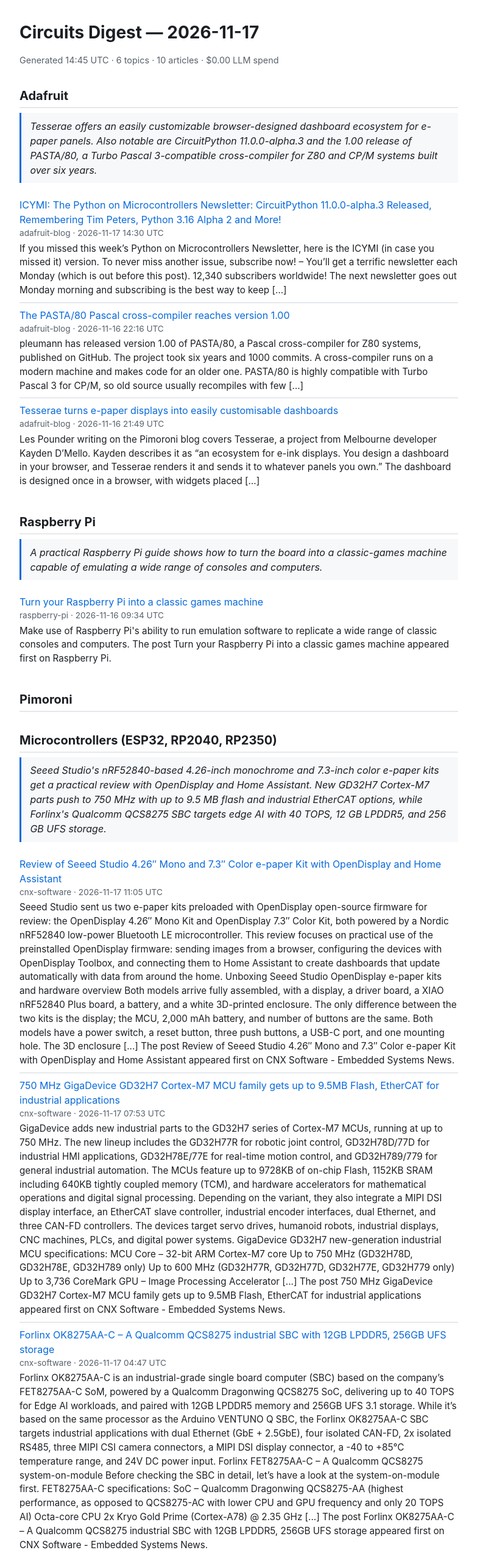
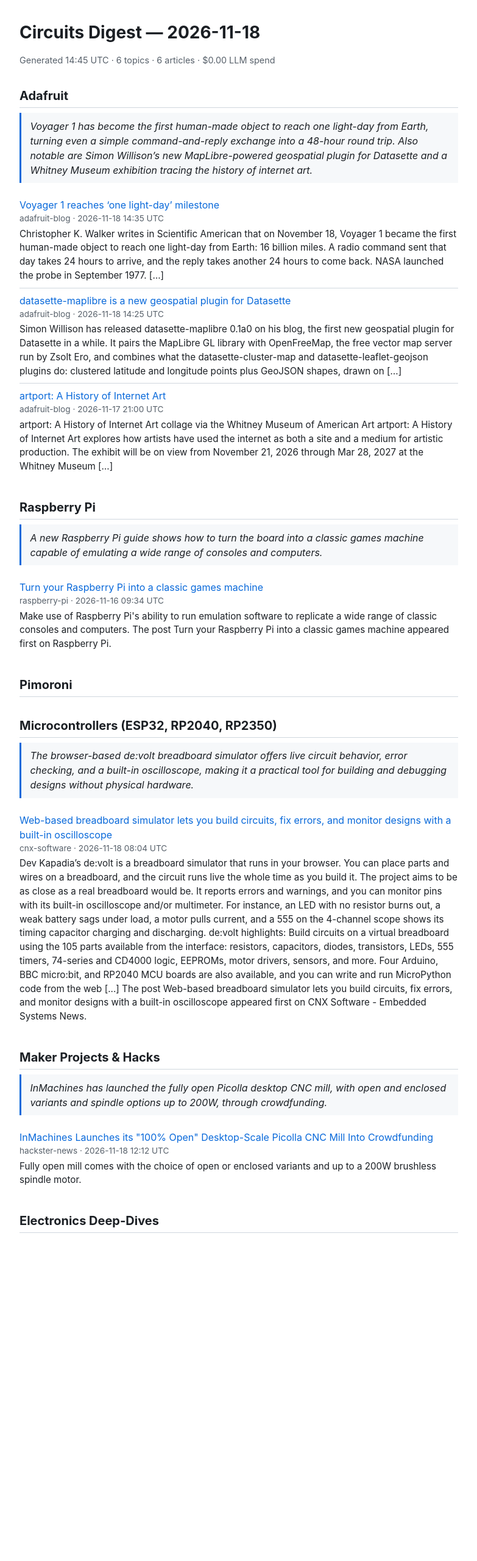
Before and after one commit to spencerbk/circuits-digest-site, a plain HTML site: page docs/index.html in a window 1280 px wide. Shown: the top 2560 px of the page at 61% size, without its empty margins (248-1031 px from the left). After the commit the page ends 2094 px from the top, so only its background shows below. Drawn offline with Linux system fonts and the light colour scheme.

Commit message:
Update Circuits Digest digest (2026-11-18T14:45:06.910140+00:00)

```diff
--- a/docs/feed.xml
+++ b/docs/feed.xml
@@ -5,8 +5,48 @@
     <link>https://spencerbk.github.io/circuits-digest-site/feed.xml</link>
     <description>Daily Circuits Digest feed</description>
     <language>en-us</language>
-    <lastBuildDate>Tue, 17 Nov 2026 14:45:09 +0000</lastBuildDate>
+    <lastBuildDate>Wed, 18 Nov 2026 14:45:06 +0000</lastBuildDate>
     <generator>news-digest/0.1.0</generator>
+    <item>
+      <title>Voyager 1 reaches ‘one light-day’ milestone</title>
+      <link>https://blog.adafruit.com/2026/11/18/voyager-1-reaches-one-light-day-milestone/</link>
+      <description>Christopher K. Walker writes in Scientific American that on November 18, Voyager 1 became the first human-made object to reach one light-day from Earth: 16 billion miles. A radio command sent that day takes 24 hours to arrive, and the reply takes another 24 hours to come back. NASA launched the probe in September 1977. […]</description>
+      <category>adafruit-blog</category>
+      <guid isPermaLink="false">circuits-46de2b4950c1cd61</guid>
+      <pubDate>Wed, 18 Nov 2026 14:35:31 +0000</pubDate>
+    </item>
+    <item>
+      <title>datasette-maplibre is a new geospatial plugin for Datasette</title>
+      <link>https://blog.adafruit.com/2026/11/18/datasette-maplibre-is-a-new-geospatial-plugin-for-datasette/</link>
+      <description>Simon Willison has released datasette-maplibre 0.1a0 on his blog, the first new geospatial plugin for Datasette in a while. It pairs the MapLibre GL library with OpenFreeMap, the free vector map server run by Zsolt Ero, and combines what the datasette-cluster-map and datasette-leaflet-geojson plugins do: clustered latitude and longitude points plus GeoJSON shapes, drawn on […]</description>
+      <category>adafruit-blog</category>
+      <guid isPermaLink="false">circuits-c2adc21d035fb3a5</guid>
+      <pubDate>Wed, 18 Nov 2026 14:25:36 +0000</pubDate>
+    </item>
+    <item>
+      <title>InMachines Launches its "100% Open" Desktop-Scale Picolla CNC Mill Into Crowdfunding</title>
+      <link>https://www.hackster.io/news/inmachines-launches-its-100-open-desktop-scale-picolla-cnc-mill-into-crowdfunding-f19ab8a74d76</link>
+      <description>Fully open mill comes with the choice of open or enclosed variants and up to a 200W brushless spindle motor.</description>
+      <category>hackster-news</category>
+      <guid isPermaLink="false">circuits-8dfbfba29b78646e</guid>
+      <pubDate>Wed, 18 Nov 2026 12:12:48 +0000</pubDate>
+    </item>
+    <item>
+      <title>Web-based breadboard simulator lets you build circuits, fix errors, and monitor designs with a built-in oscilloscope</title>
+      <link>https://www.cnx-software.com/2026/11/18/web-based-breadboard-simulator-lets-you-build-circuits-fix-errors-and-monitor-designs-with-a-built-in-oscilloscope/</link>
+      <description>Dev Kapadia’s de:volt is a breadboard simulator that runs in your browser. You can place parts and wires on a breadboard, and the circuit runs live the whole time as you build it. The project aims to be as close as a real breadboard would be. It reports errors and warnings, and you can monitor pins with its built-in oscilloscope and/or multimeter. For instance, an LED with no resistor burns out, a weak battery sags under load, a motor pulls current, and a 555 on the 4-channel scope shows its timing capacitor charging and discharging. de:volt highlights: Build circuits on a virtual breadboard using the 105 parts available from the interface: resistors, capacitors, diodes, transistors, LEDs, 555 timers, 74-series and CD4000 logic, EEPROMs, motor drivers, sensors, and more. Four Arduino, BBC micro:bit, and RP2040 MCU boards are also available, and you can write and run MicroPython code from the web [...] The post Web-based breadboard simulator lets you build circuits, fix errors, and monitor designs with a built-in oscilloscope appeared first on CNX Software - Embedded Systems News.</description>
+      <category>cnx-software</category>
+      <guid isPermaLink="false">circuits-91d697f43dafc6f2</guid>
+      <pubDate>Wed, 18 Nov 2026 08:04:17 +0000</pubDate>
+    </item>
+    <item>
+      <title>artport: A History of Internet Art</title>
+      <link>https://blog.adafruit.com/2026/11/17/artport-a-history-of-internet-art/</link>
+      <description>artport: A History of Internet Art collage via the Whitney Museum of American Art artport: A History of Internet Art explores how artists have used the internet as both a site and a medium for artistic production. The exhibit will be on view from November 21, 2026 through Mar 28, 2027 at the Whitney Museum […]</description>
+      <category>adafruit-blog</category>
+      <guid isPermaLink="false">circuits-c4edc632f234b794</guid>
+      <pubDate>Tue, 17 Nov 2026 21:00:24 +0000</pubDate>
+    </item>
     <item>
       <title>ICYMI: The Python on Microcontrollers Newsletter: CircuitPython 11.0.0-alpha.3 Released, Remembering Tim Peters, Python 3.16 Alpha 2 and More!</title>
       <link>https://blog.adafruit.com/2026/11/17/icymi-the-python-on-microcontrollers-newsletter-circuitpython-11-0-0-alpha-3-released-remembering-tim-peters-python-3-16-alpha-2-and-more/</link>
@@ -767,45 +807,5 @@
       <guid isPermaLink="false">circuits-7b369ef0907a47c9</guid>
       <pubDate>Fri, 06 Nov 2026 03:59:30 +0000</pubDate>
     </item>
-    <item>
-      <title>Seeed Studio Breaks New Ground with Its First XIAO Development Board to Feature an STMicro STM32</title>
-      <link>https://www.hackster.io/news/seeed-studio-breaks-new-ground-with-its-first-xiao-development-board-to-feature-an-stmicro-stm32-2ca76ae40a44</link>
-      <description>The STM32C5 includes a 144MHz STM32C5A3CG, 16MB of external flash, twin CAN FD buses, and a heatable IMU.</description>
-      <category>hackster-news</category>
-      <guid isPermaLink="false">circuits-34b627dbc6917717</guid>
-      <pubDate>Thu, 05 Nov 2026 14:24:31 +0000</pubDate>
-    </item>
-    <item>
-      <title>MariaDB enhances agent development for its next-gen database platform</title>
-      <link>https://blog.adafruit.com/2026/11/05/mariadb-enhances-agent-development-for-its-next-gen-database-platform/</link>
-      <description>MariaDB has added four AI agent features to Enterprise Platform 2027, as reported by InfoWorld. They are AI Retrieval, AI Plugins, Agent Memory, and Semantic Cache. AI Retrieval lets agents pull from enterprise documents and live operational data through one managed service, and turns plain-language questions into read-only SQL queries. AI Plugins teach coding agents […]</description>
-      <category>adafruit-blog</category>
-      <guid isPermaLink="false">circuits-6ba5b23942bddc05</guid>
-      <pubDate>Thu, 05 Nov 2026 14:00:41 +0000</pubDate>
-    </item>
-    <item>
-      <title>Pine Cone LED Lantern</title>
-      <link>https://blog.adafruit.com/2026/11/05/pine-cone-led-lantern/</link>
-      <description>Every week we’ll 3D print designs from the community and showcase slicer settings, use cases and of course, Time-lapses! This Week: Pine Cone LED Lantern By Animaag makerworld.com/en/models/3496033-kabi-the-pine-cone-led-lantern Bambu X1C PolyMaker PLA 6hr 9mins X:173 Y:119 Z:105mm .2mm layer / .4mm Nozzle 10% Infill / 1mm Retraction 200C / 60C 129g 230mm/s Every Thursday is […]</description>
-      <category>adafruit-blog</category>
-      <guid isPermaLink="false">circuits-6e09609ca7a0f6a9</guid>
-      <pubDate>Thu, 05 Nov 2026 14:00:39 +0000</pubDate>
-    </item>
-    <item>
-      <title>Flexi Penguin – Articulated Christmas Edition with Santa Hat #3DThursday #3DPrinting</title>
-      <link>https://blog.adafruit.com/2026/11/05/flexi-penguin-articulated-christmas-edition-with-santa-hat-3dthursday-3dprinting/</link>
-      <description>michelem shares: A holiday-themed flexi penguin with a wiggle motion and a Santa hat. Fidget toy, tree ornament, keychain, or fridge magnet. Print-in-place, no supports. Christmas hat version included. Rear slot fits 3×1mm magnets. Suited to multi-color printing. Two files: AMS Multicolor (~4.9h, 1 plate) and No-AMS Single-Color (~25 min, 1 plate). Christmas + flexi […]</description>
-      <category>adafruit-blog</category>
-      <guid isPermaLink="false">circuits-b7a6ef07465e4006</guid>
-      <pubDate>Thu, 05 Nov 2026 13:00:12 +0000</pubDate>
-    </item>
-    <item>
-      <title>Finger Joint Cutter Uses a Jigsaw Blade, But Not As We Know It</title>
-      <link>https://hackaday.com/2026/11/05/finger-joint-cutter-uses-a-jigsaw-blade-but-not-as-we-know-it/</link>
-      <description>Around these parts, finger joints (or box joints) are usually the product of laser cutting. [bluesyann] shows us a method of using a stationary jigsaw, a custom blade, and 3D-printed …read more</description>
-      <category>hackaday</category>
-      <guid isPermaLink="false">circuits-f7055af298f93a13</guid>
-      <pubDate>Thu, 05 Nov 2026 12:00:32 +0000</pubDate>
-    </item>
   </channel>
 </rss>
--- a/docs/index.html
+++ b/docs/index.html
@@ -3,7 +3,7 @@
 <head>
 <meta charset="utf-8">
 <meta name="viewport" content="width=device-width, initial-scale=1">
-<title>Circuits Digest — 2026-11-17</title>
+<title>Circuits Digest — 2026-11-18</title>
 <style>:root {
   color-scheme: light dark;
   --fg: #1b1f24;
@@ -65,29 +65,29 @@ a:focus { outline: 2px solid var(--accent); outline-offset: 2px; }</style>
 </head>
 <body>
 <main>
-<h1>Circuits Digest — 2026-11-17</h1>
-<p class="meta">Generated 14:45 UTC · 6 topics · 10 articles · $0.00 LLM spend</p>
+<h1>Circuits Digest — 2026-11-18</h1>
+<p class="meta">Generated 14:45 UTC · 6 topics · 6 articles · $0.00 LLM spend</p>
 <h2>Adafruit</h2>
-<p class="topic-summary">Tesserae offers an easily customizable browser-designed dashboard ecosystem for e-paper panels. Also notable are CircuitPython 11.0.0-alpha.3 and the 1.00 release of PASTA/80, a Turbo Pascal 3-compatible cross-compiler for Z80 and CP/M systems built over six years.</p>
+<p class="topic-summary">Voyager 1 has become the first human-made object to reach one light-day from Earth, turning even a simple command-and-reply exchange into a 48-hour round trip. Also notable are Simon Willison’s new MapLibre-powered geospatial plugin for Datasette and a Whitney Museum exhibition tracing the history of internet art.</p>
 <ul class="articles">
 <li>
-<a href="https://blog.adafruit.com/2026/11/17/icymi-the-python-on-microcontrollers-newsletter-circuitpython-11-0-0-alpha-3-released-remembering-tim-peters-python-3-16-alpha-2-and-more/" target="_blank" rel="noopener noreferrer">ICYMI: The Python on Microcontrollers Newsletter: CircuitPython 11.0.0-alpha.3 Released, Remembering Tim Peters, Python 3.16 Alpha 2 and More!</a>
-<div class="article-meta">adafruit-blog · 2026-11-17 14:30 UTC</div>
-<p class="article-blurb">If you missed this week’s Python on Microcontrollers Newsletter, here is the ICYMI (in case you missed it) version. To never miss another issue, subscribe now! – You’ll get a terrific newsletter each Monday (which is out before this post). 12,340 subscribers worldwide! The next newsletter goes out Monday morning and subscribing is the best way to keep […]</p>
+<a href="https://blog.adafruit.com/2026/11/18/voyager-1-reaches-one-light-day-milestone/" target="_blank" rel="noopener noreferrer">Voyager 1 reaches ‘one light-day’ milestone</a>
+<div class="article-meta">adafruit-blog · 2026-11-18 14:35 UTC</div>
+<p class="article-blurb">Christopher K. Walker writes in Scientific American that on November 18, Voyager 1 became the first human-made object to reach one light-day from Earth: 16 billion miles. A radio command sent that day takes 24 hours to arrive, and the reply takes another 24 hours to come back. NASA launched the probe in September 1977. […]</p>
 </li>
 <li>
-<a href="https://blog.adafruit.com/2026/11/16/the-pasta-80-pascal-cross-compiler-reaches-version-1-00/" target="_blank" rel="noopener noreferrer">The PASTA/80 Pascal cross-compiler reaches version 1.00</a>
-<div class="article-meta">adafruit-blog · 2026-11-16 22:16 UTC</div>
-<p class="article-blurb">pleumann has released version 1.00 of PASTA/80, a Pascal cross-compiler for Z80 systems, published on GitHub. The project took six years and 1000 commits. A cross-compiler runs on a modern machine and makes code for an older one. PASTA/80 is highly compatible with Turbo Pascal 3 for CP/M, so old source usually recompiles with few […]</p>
+<a href="https://blog.adafruit.com/2026/11/18/datasette-maplibre-is-a-new-geospatial-plugin-for-datasette/" target="_blank" rel="noopener noreferrer">datasette-maplibre is a new geospatial plugin for Datasette</a>
+<div class="article-meta">adafruit-blog · 2026-11-18 14:25 UTC</div>
+<p class="article-blurb">Simon Willison has released datasette-maplibre 0.1a0 on his blog, the first new geospatial plugin for Datasette in a while. It pairs the MapLibre GL library with OpenFreeMap, the free vector map server run by Zsolt Ero, and combines what the datasette-cluster-map and datasette-leaflet-geojson plugins do: clustered latitude and longitude points plus GeoJSON shapes, drawn on […]</p>
 </li>
 <li>
-<a href="https://blog.adafruit.com/2026/11/16/tesserae-turns-e-paper-displays-into-easily-customisable-dashboards/" target="_blank" rel="noopener noreferrer">Tesserae turns e-paper displays into easily customisable dashboards</a>
-<div class="article-meta">adafruit-blog · 2026-11-16 21:49 UTC</div>
-<p class="article-blurb">Les Pounder writing on the Pimoroni blog covers Tesserae, a project from Melbourne developer Kayden D’Mello. Kayden describes it as “an ecosystem for e-ink displays. You design a dashboard in your browser, and Tesserae renders it and sends it to whatever panels you own.” The dashboard is designed once in a browser, with widgets placed […]</p>
+<a href="https://blog.adafruit.com/2026/11/17/artport-a-history-of-internet-art/" target="_blank" rel="noopener noreferrer">artport: A History of Internet Art</a>
+<div class="article-meta">adafruit-blog · 2026-11-17 21:00 UTC</div>
+<p class="article-blurb">artport: A History of Internet Art collage via the Whitney Museum of American Art artport: A History of Internet Art explores how artists have used the internet as both a site and a medium for artistic production. The exhibit will be on view from November 21, 2026 through Mar 28, 2027 at the Whitney Museum […]</p>
 </li>
 </ul>
 <h2>Raspberry Pi</h2>
-<p class="topic-summary">A practical Raspberry Pi guide shows how to turn the board into a classic-games machine capable of emulating a wide range of consoles and computers.</p>
+<p class="topic-summary">A new Raspberry Pi guide shows how to turn the board into a classic games machine capable of emulating a wide range of consoles and computers.</p>
 <ul class="articles">
 <li>
 <a href="https://www.raspberrypi.com/news/turn-your-raspberry-pi-into-a-classic-games-machine/" target="_blank" rel="noopener noreferrer">Turn your Raspberry Pi into a classic games machine</a>
@@ -97,41 +97,21 @@ a:focus { outline: 2px solid var(--accent); outline-offset: 2px; }</style>
 </ul>
 <h2>Pimoroni</h2>
 <h2>Microcontrollers (ESP32, RP2040, RP2350)</h2>
-<p class="topic-summary">Seeed Studio&#x27;s nRF52840-based 4.26-inch monochrome and 7.3-inch color e-paper kits get a practical review with OpenDisplay and Home Assistant. New GD32H7 Cortex-M7 parts push to 750 MHz with up to 9.5 MB flash and industrial EtherCAT options, while Forlinx&#x27;s Qualcomm QCS8275 SBC targets edge AI with 40 TOPS, 12 GB LPDDR5, and 256 GB UFS storage.</p>
+<p class="topic-summary">The browser-based de:volt breadboard simulator offers live circuit behavior, error checking, and a built-in oscilloscope, making it a practical tool for building and debugging designs without physical hardware.</p>
 <ul class="articles">
 <li>
-<a href="https://www.cnx-software.com/2026/11/17/review-seeed-studio-4-26-mono-and-7-3-color-e-paper-kit-with-opendisplay-and-home-assistant/" target="_blank" rel="noopener noreferrer">Review of Seeed Studio 4.26″ Mono and 7.3″ Color e-paper Kit with OpenDisplay and Home Assistant</a>
-<div class="article-meta">cnx-software · 2026-11-17 11:05 UTC</div>
-<p class="article-blurb">Seeed Studio sent us two e-paper kits preloaded with OpenDisplay open-source firmware for review: the OpenDisplay 4.26″ Mono Kit and OpenDisplay 7.3″ Color Kit, both powered by a Nordic nRF52840 low-power Bluetooth LE microcontroller. This review focuses on practical use of the preinstalled OpenDisplay firmware: sending images from a browser, configuring the devices with OpenDisplay Toolbox, and connecting them to Home Assistant to create dashboards that update automatically with data from around the home. Unboxing Seeed Studio OpenDisplay e-paper kits and hardware overview Both models arrive fully assembled, with a display, a driver board, a XIAO nRF52840 Plus board, a battery, and a white 3D-printed enclosure. The only difference between the two kits is the display; the MCU, 2,000 mAh battery, and number of buttons are the same. Both models have a power switch, a reset button, three push buttons, a USB-C port, and one mounting hole. The 3D enclosure [...] The post Review of Seeed Studio 4.26″ Mono and 7.3″ Color e-paper Kit with OpenDisplay and Home Assistant appeared first on CNX Software - Embedded Systems News.</p>
-</li>
-<li>
-<a href="https://www.cnx-software.com/2026/11/17/750-mhz-gigadevice-gd32h7-cortex-m7-mcu-family-gets-up-to-9-5mb-flash-ethercat-for-industrial-applications/" target="_blank" rel="noopener noreferrer">750 MHz GigaDevice GD32H7 Cortex-M7 MCU family gets up to 9.5MB Flash, EtherCAT for industrial applications</a>
-<div class="article-meta">cnx-software · 2026-11-17 07:53 UTC</div>
-<p class="article-blurb">GigaDevice adds new industrial parts to the GD32H7 series of Cortex-M7 MCUs, running at up to 750 MHz. The new lineup includes the GD32H77R for robotic joint control, GD32H78D/77D for industrial HMI applications, GD32H78E/77E for real-time motion control, and GD32H789/779 for general industrial automation. The MCUs feature up to 9728KB of on-chip Flash, 1152KB SRAM including 640KB tightly coupled memory (TCM), and hardware accelerators for mathematical operations and digital signal processing. Depending on the variant, they also integrate a MIPI DSI display interface, an EtherCAT slave controller, industrial encoder interfaces, dual Ethernet, and three CAN-FD controllers. The devices target servo drives, humanoid robots, industrial displays, CNC machines, PLCs, and digital power systems. GigaDevice GD32H7 new-generation industrial MCU specifications: MCU Core – 32-bit ARM Cortex-M7 core Up to 750 MHz (GD32H78D, GD32H78E, GD32H789 only) Up to 600 MHz (GD32H77R, GD32H77D, GD32H77E, GD32H779 only) Up to 3,736 CoreMark GPU – Image Processing Accelerator [...] The post 750 MHz GigaDevice GD32H7 Cortex-M7 MCU family gets up to 9.5MB Flash, EtherCAT for industrial applications appeared first on CNX Software - Embedded Systems News.</p>
-</li>
-<li>
-<a href="https://www.cnx-software.com/2026/11/17/forlinx-ok8275aa-c-a-qualcomm-qcs8275-industrial-sbc-with-12gb-lpddr5-256gb-ufs-storage/" target="_blank" rel="noopener noreferrer">Forlinx OK8275AA-C – A Qualcomm QCS8275 industrial SBC with 12GB LPDDR5, 256GB UFS storage</a>
-<div class="article-meta">cnx-software · 2026-11-17 04:47 UTC</div>
-<p class="article-blurb">Forlinx OK8275AA-C is an industrial-grade single board computer (SBC) based on the company’s FET8275AA-C SoM, powered by a Qualcomm Dragonwing QCS8275 SoC, delivering up to 40 TOPS for Edge AI workloads, and paired with 12GB LPDDR5 memory and 256GB UFS 3.1 storage. While it’s based on the same processor as the Arduino VENTUNO Q SBC, the Forlinx OK8275AA-C SBC targets industrial applications with dual Ethernet (GbE + 2.5GbE), four isolated CAN-FD, 2x isolated RS485, three MIPI CSI camera connectors, a MIPI DSI display connector, a -40 to +85°C temperature range, and 24V DC power input. Forlinx FET8275AA-C – A Qualcomm QCS8275 system-on-module Before checking the SBC in detail, let’s have a look at the system-on-module first. FET8275AA-C specifications: SoC – Qualcomm Dragonwing QCS8275-AA (highest performance, as opposed to QCS8275-AC with lower CPU and GPU frequency and only 20 TOPS AI) Octa-core CPU 2x Kryo Gold Prime (Cortex-A78) @ 2.35 GHz [...] The post Forlinx OK8275AA-C – A Qualcomm QCS8275 industrial SBC with 12GB LPDDR5, 256GB UFS storage appeared first on CNX Software - Embedded Systems News.</p>
+<a href="https://www.cnx-software.com/2026/11/18/web-based-breadboard-simulator-lets-you-build-circuits-fix-errors-and-monitor-designs-with-a-built-in-oscilloscope/" target="_blank" rel="noopener noreferrer">Web-based breadboard simulator lets you build circuits, fix errors, and monitor designs with a built-in oscilloscope</a>
+<div class="article-meta">cnx-software · 2026-11-18 08:04 UTC</div>
+<p class="article-blurb">Dev Kapadia’s de:volt is a breadboard simulator that runs in your browser. You can place parts and wires on a breadboard, and the circuit runs live the whole time as you build it. The project aims to be as close as a real breadboard would be. It reports errors and warnings, and you can monitor pins with its built-in oscilloscope and/or multimeter. For instance, an LED with no resistor burns out, a weak battery sags under load, a motor pulls current, and a 555 on the 4-channel scope shows its timing capacitor charging and discharging. de:volt highlights: Build circuits on a virtual breadboard using the 105 parts available from the interface: resistors, capacitors, diodes, transistors, LEDs, 555 timers, 74-series and CD4000 logic, EEPROMs, motor drivers, sensors, and more. Four Arduino, BBC micro:bit, and RP2040 MCU boards are also available, and you can write and run MicroPython code from the web [...] The post Web-based breadboard simulator lets you build circuits, fix errors, and monitor designs with a built-in oscilloscope appeared first on CNX Software - Embedded Systems News.</p>
 </li>
 </ul>
 <h2>Maker Projects &amp; Hacks</h2>
-<p class="topic-summary">Newer Rigol oscilloscopes can now run custom Linux firmware, offering an intriguing route to more control over common bench equipment. Researchers also demonstrated a $450 syringe-based bioprinter conversion for low-cost FFF printers, while Rockchip&#x27;s RK3668 has reportedly shifted from ten newer-generation Arm cores to an eight-core Cortex-A725/A520 design.</p>
+<p class="topic-summary">InMachines has launched the fully open Picolla desktop CNC mill, with open and enclosed variants and spindle options up to 200W, through crowdfunding.</p>
 <ul class="articles">
 <li>
-<a href="https://www.hackster.io/news/rockchip-s-rk3668-soc-gets-a-downgrade-as-arm-s-cortex-a730-a530-cores-remain-unavailable-3be0fe48f801" target="_blank" rel="noopener noreferrer">Rockchip&#x27;s RK3668 SoC Gets a Downgrade, as Arm&#x27;s Cortex-A730, -A530 Cores Remain Unavailable</a>
-<div class="article-meta">hackster-news · 2026-11-17 12:15 UTC</div>
-<p class="article-blurb">10-core chip is now an eight-core model using Arm&#x27;s last-generation Cortex-A725 and -A520 cores.</p>
-</li>
-<li>
-<a href="https://hackaday.com/2026/11/17/newer-rigol-scopes-get-a-custom-linux-firmware/" target="_blank" rel="noopener noreferrer">Newer Rigol Scopes Get a Custom Linux Firmware</a>
-<div class="article-meta">hackaday · 2026-11-17 12:00 UTC</div>
-<p class="article-blurb">Electronics test equipment is a topic near and dear to many Hackaday readers. The average reader of this article is most likely within 50 feet of a multimeter, and it …read more</p>
-</li>
-<li>
-<a href="https://www.hackster.io/news/researchers-unveil-the-450-3d-bioprinter-built-using-a-low-cost-fff-3d-printer-and-syringes-10a1bf322be6" target="_blank" rel="noopener noreferrer">Researchers Unveil the $450 3D Bioprinter, Built Using a Low-Cost FFF 3D Printer and Syringes</a>
-<div class="article-meta">hackster-news · 2026-11-17 11:56 UTC</div>
-<p class="article-blurb">Low-cost printer modification, combined with new materials, could open bioprinting up to even the most budget-conscious research labs.</p>
+<a href="https://www.hackster.io/news/inmachines-launches-its-100-open-desktop-scale-picolla-cnc-mill-into-crowdfunding-f19ab8a74d76" target="_blank" rel="noopener noreferrer">InMachines Launches its &quot;100% Open&quot; Desktop-Scale Picolla CNC Mill Into Crowdfunding</a>
+<div class="article-meta">hackster-news · 2026-11-18 12:12 UTC</div>
+<p class="article-blurb">Fully open mill comes with the choice of open or enclosed variants and up to a 200W brushless spindle motor.</p>
 </li>
 </ul>
 <h2>Electronics Deep-Dives</h2>
```
